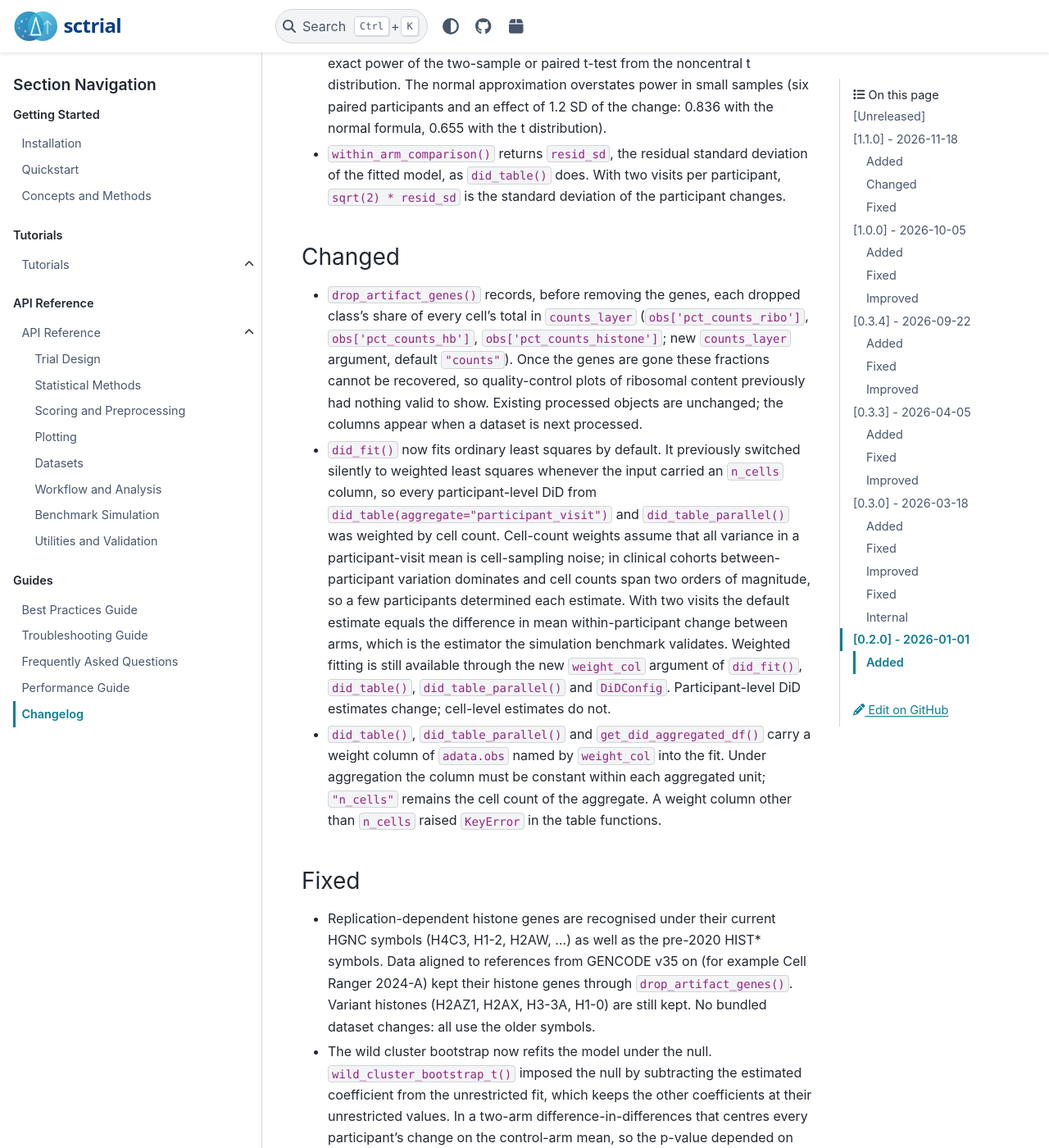
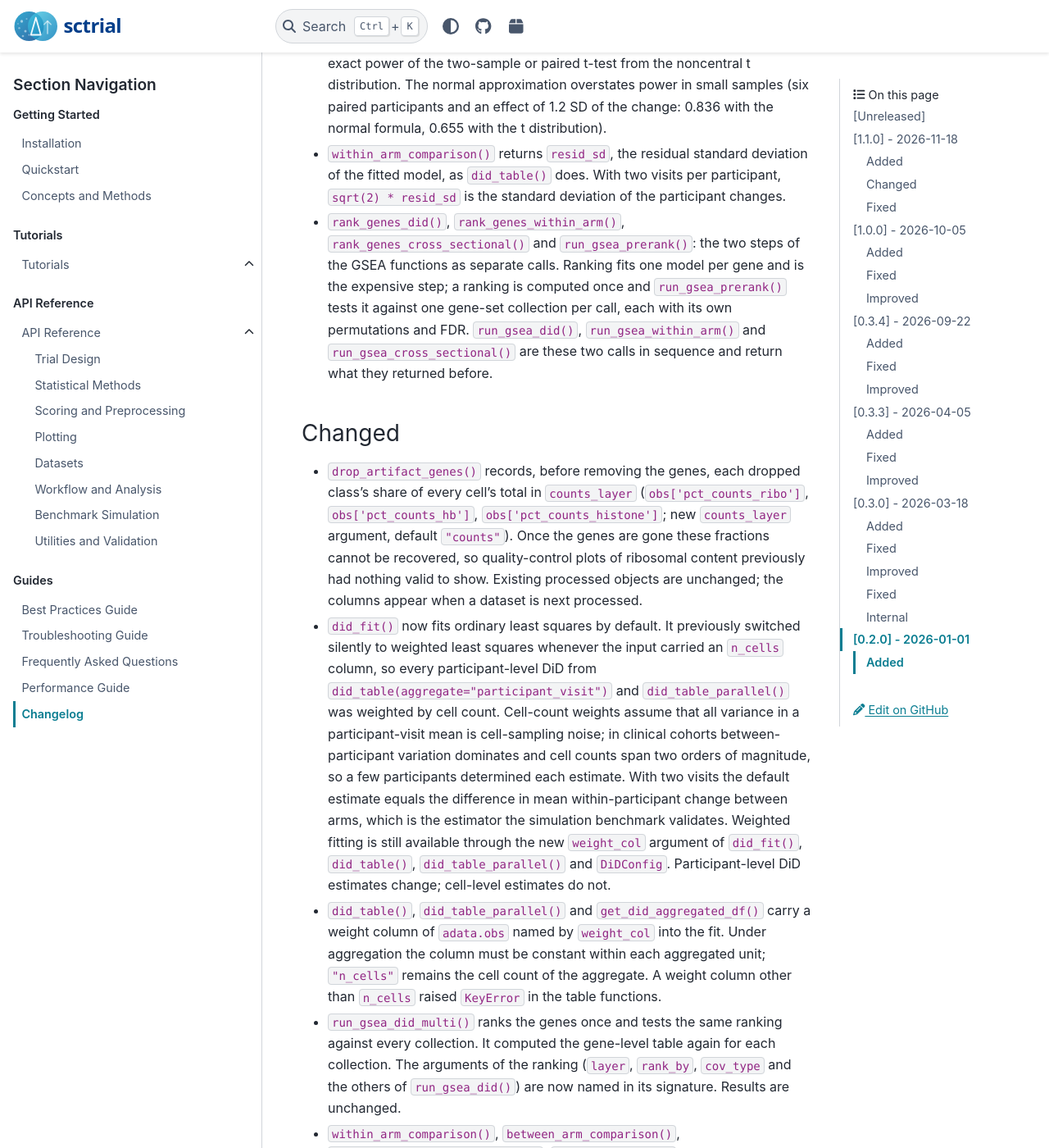
Before and after one commit to TheOmarLab/sctrial, a Sphinx documentation site: the page built from docs/source/changelog.md, in a window 1280 px wide and 1400 px high, scrolled down 1362 px. Shown: the whole window at 82% size. Built offline with Sphinx 7.4.7 and the PyData theme 0.15.4, drawn with Linux system fonts in a browser that asks for light colours; pages that are not in the unit, such as notebooks, are missing from menus; some of the changed text lies outside the part shown.

Commit message:
Changelog for the GSEA ranking functions and the per-feature model frames

```diff
--- a/docs/source/changelog.md
+++ b/docs/source/changelog.md
@@ -17,11 +17,14 @@ and this project adheres to [Semantic Versioning](https://semver.org/spec/v2.0.0
 - `cov_type` argument of `did_table()`, `did_table_parallel()`, `DiDConfig` and `run_gsea_did()`: the covariance of the analytical test, `"cluster"` (the default, as before) or `"nonrobust"`. `did_fit()` already took it; the tables and the GSEA ranking could not pass it on. With two visits and participant fixed effects the homoskedastic estimate is the pooled two-sample t-test on the within-participant changes. The cluster-robust variance of the group-by-time coefficient is estimated within each arm, so it is unstable when an arm holds very few participants; the pooled estimate uses the participants of both arms and assumes that the changes vary equally in the two arms. The existing `cov_type_used` column records the estimate each row reports.
 - `reference` argument of `power_two_group()`, `sample_size_two_group()`, `sensitivity_two_group()`, `power_paired()`, `sample_size_paired()` and `sensitivity_paired()`: `"normal"` (the default, unchanged) or `"t"`, the exact power of the two-sample or paired t-test from the noncentral t distribution. The normal approximation overstates power in small samples (six paired participants and an effect of 1.2 SD of the change: 0.836 with the normal formula, 0.655 with the t distribution).
 - `within_arm_comparison()` returns `resid_sd`, the residual standard deviation of the fitted model, as `did_table()` does. With two visits per participant, `sqrt(2) * resid_sd` is the standard deviation of the participant changes.
+- `rank_genes_did()`, `rank_genes_within_arm()`, `rank_genes_cross_sectional()` and `run_gsea_prerank()`: the two steps of the GSEA functions as separate calls. Ranking fits one model per gene and is the expensive step; a ranking is computed once and `run_gsea_prerank()` tests it against one gene-set collection per call, each with its own permutations and FDR. `run_gsea_did()`, `run_gsea_within_arm()` and `run_gsea_cross_sectional()` are these two calls in sequence and return what they returned before.
 
 ### Changed
 - `drop_artifact_genes()` records, before removing the genes, each dropped class's share of every cell's total in `counts_layer` (`obs['pct_counts_ribo']`, `obs['pct_counts_hb']`, `obs['pct_counts_histone']`; new `counts_layer` argument, default `"counts"`). Once the genes are gone these fractions cannot be recovered, so quality-control plots of ribosomal content previously had nothing valid to show. Existing processed objects are unchanged; the columns appear when a dataset is next processed.
 - `did_fit()` now fits ordinary least squares by default. It previously switched silently to weighted least squares whenever the input carried an `n_cells` column, so every participant-level DiD from `did_table(aggregate="participant_visit")` and `did_table_parallel()` was weighted by cell count. Cell-count weights assume that all variance in a participant-visit mean is cell-sampling noise; in clinical cohorts between-participant variation dominates and cell counts span two orders of magnitude, so a few participants determined each estimate. With two visits the default estimate equals the difference in mean within-participant change between arms, which is the estimator the simulation benchmark validates. Weighted fitting is still available through the new `weight_col` argument of `did_fit()`, `did_table()`, `did_table_parallel()` and `DiDConfig`. Participant-level DiD estimates change; cell-level estimates do not.
 - `did_table()`, `did_table_parallel()` and `get_did_aggregated_df()` carry a weight column of `adata.obs` named by `weight_col` into the fit. Under aggregation the column must be constant within each aggregated unit; `"n_cells"` remains the cell count of the aggregate. A weight column other than `n_cells` raised `KeyError` in the table functions.
+- `run_gsea_did_multi()` ranks the genes once and tests the same ranking against every collection. It computed the gene-level table again for each collection. The arguments of the ranking (`layer`, `rank_by`, `cov_type` and the others of `run_gsea_did()`) are now named in its signature. Results are unchanged.
+- `within_arm_comparison()`, `between_arm_comparison()`, `test_treatment_heterogeneity()`, `did_table_mixed()` and `trend_interaction()` fit each feature on a frame that holds the columns of its own model. The frame of every feature held the columns of all features and was copied once per feature, so the time per feature grew with the number of features in the call. Results are unchanged.
 
 ### Fixed
 - Replication-dependent histone genes are recognised under their current HGNC symbols (H4C3, H1-2, H2AW, ...) as well as the pre-2020 HIST* symbols. Data aligned to references from GENCODE v35 on (for example Cell Ranger 2024-A) kept their histone genes through `drop_artifact_genes()`. Variant histones (H2AZ1, H2AX, H3-3A, H1-0) are still kept. No bundled dataset changes: all use the older symbols.
```
Also changed, not shown: CHANGELOG.md (+3 -0 lines).
